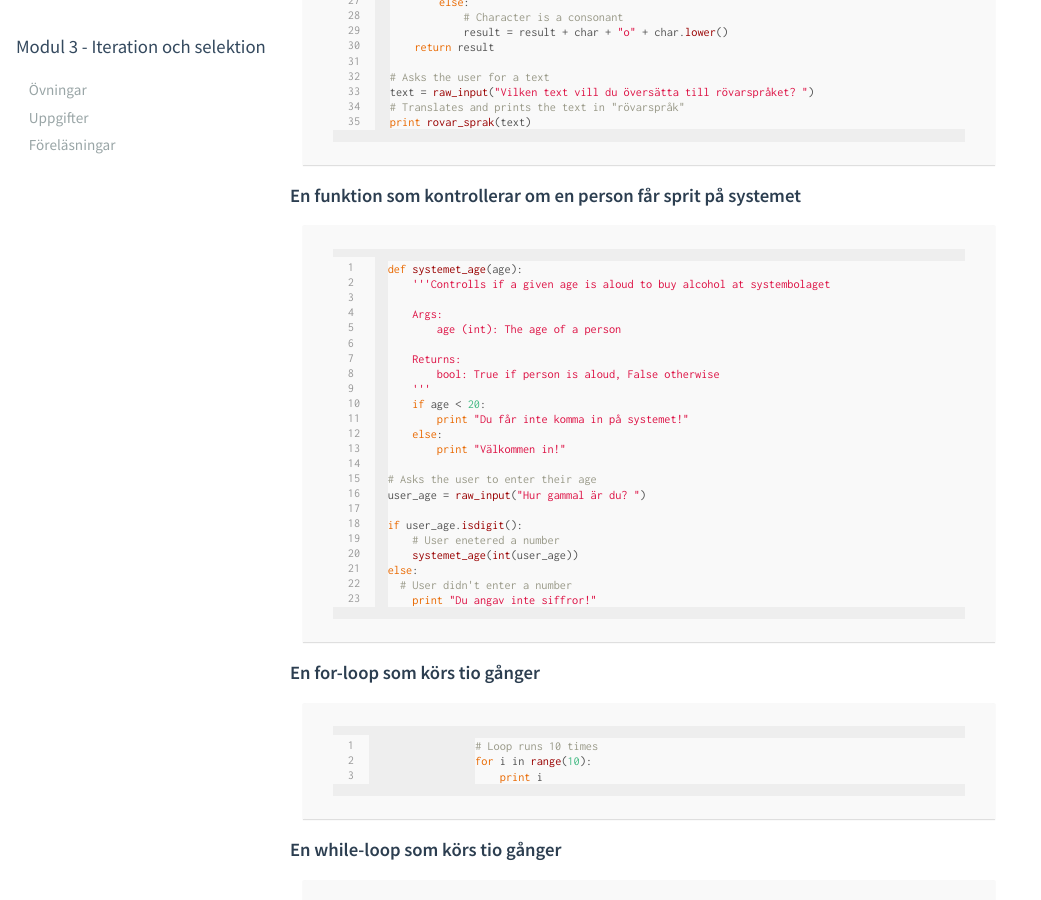
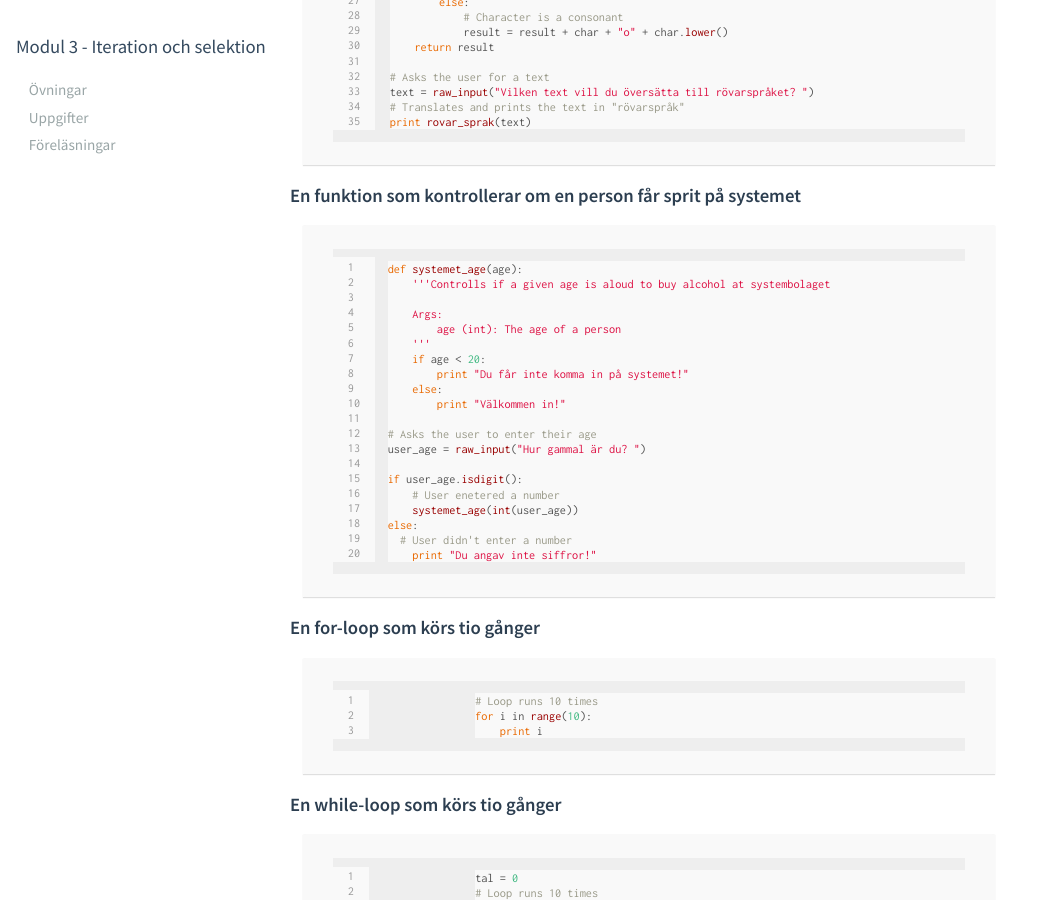
Before and after one commit to mau-dvmt/ia-python, a Jekyll site: the page built from modules/m3/lectures/F01.md, in a window 1280 px wide and 900 px high, scrolled down 1311 px. Shown: the whole window, without its empty margins (0-1041 px from the left). Built offline with Jekyll 4.4.1, drawn with Linux system fonts in a browser that asks for light colours.

Commit message:
Edited comments for a funciton

```diff
--- a/modules/m3/lectures/F01.md
+++ b/modules/m3/lectures/F01.md
@@ -62,9 +62,6 @@ def systemet_age(age):
 
     Args:
         age (int): The age of a person
-
-    Returns:
-        bool: True if person is aloud, False otherwise
     '''
     if age < 20:
         print "Du får inte komma in på systemet!"
```
